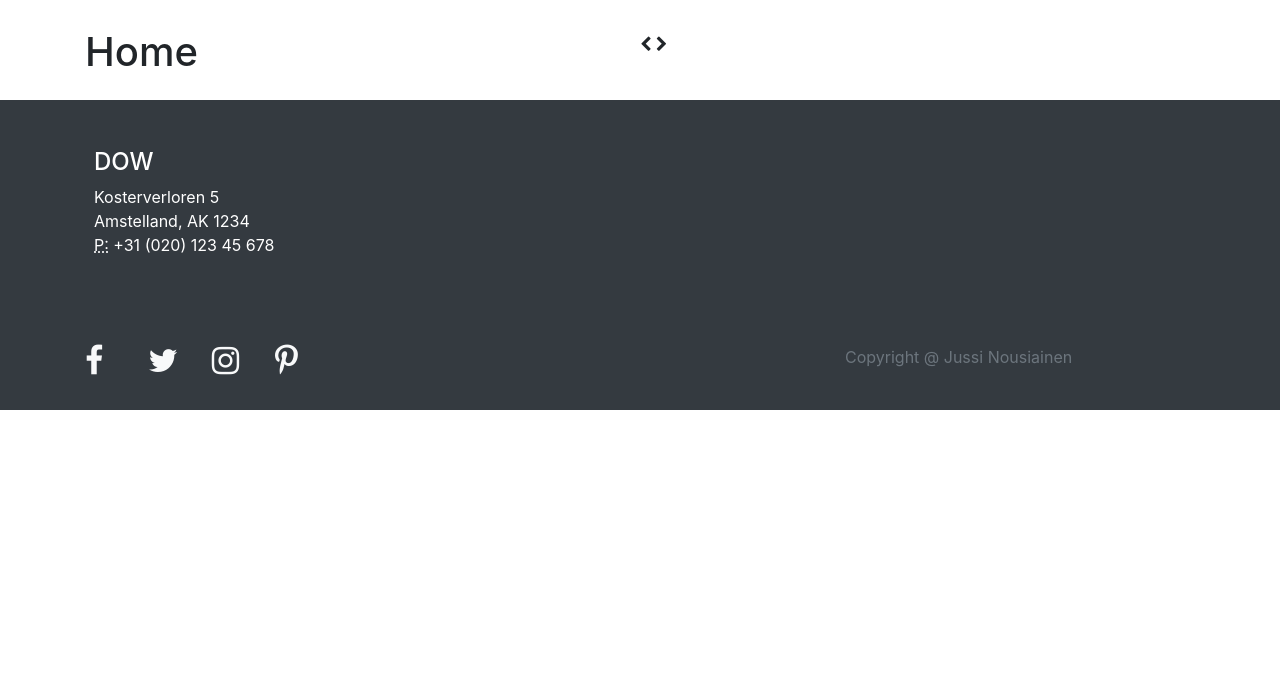
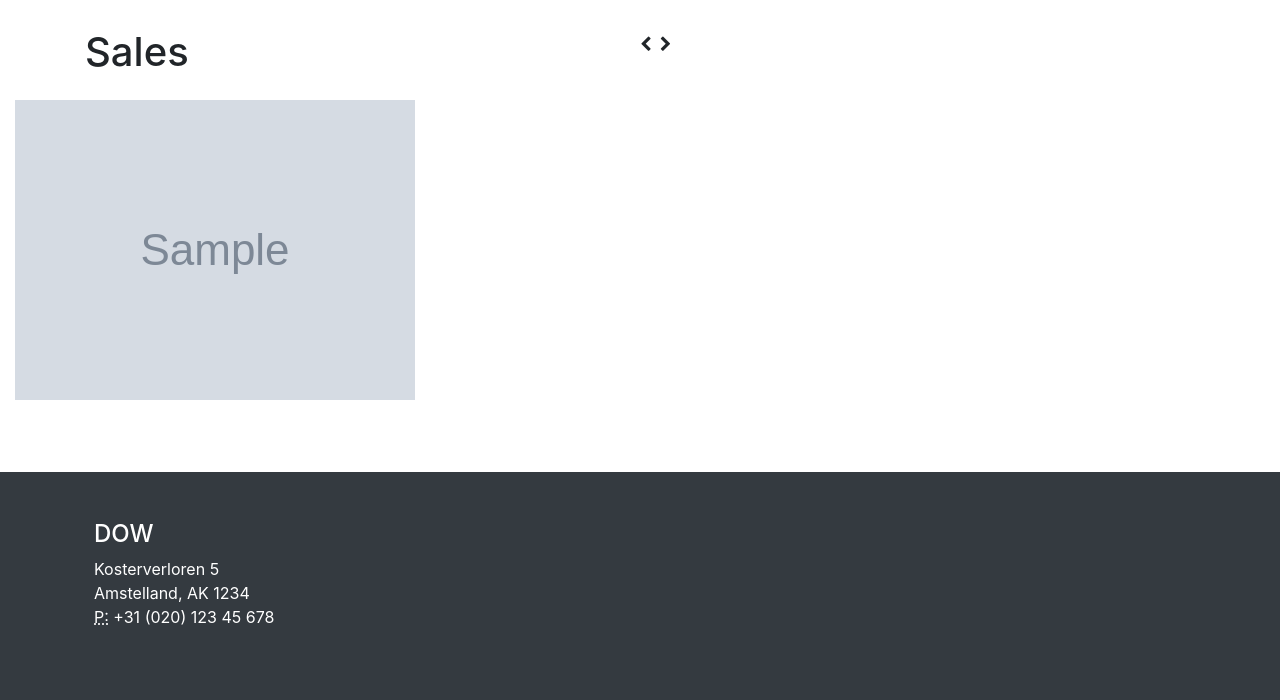
Before and after one commit to Junon72/DreamsOnWheels, a Django app: page / in a window 1280 px wide. Shown: the part 510-1210 px from the top of the page. Before the commit the page ends 920 px from the top, so only its background shows below. Run offline with Django 3.2, Linux system fonts and the light colour scheme; tables that the repository leaves empty hold one stand-in row (values such as "Sample post"); grey boxes marked "Sample" are stand-in pictures; some libraries are stand-ins or nearby versions; some web fonts are replaced.

Commit message:
Added amend shopping cart function and products carousel view to the index page

```diff
--- a/cart/urls.py
+++ b/cart/urls.py
@@ -4,6 +4,6 @@ from . import views
 
 urlpatterns = [
 	path('', views.view_cart, name="view_cart"),
-	path('add/<id>/', views.add_to_cart, name="add_to_cart")
-	# path('adjust/<id>/', views.adjust_cart, name="adjust_cart")
+	path('add/<id>/', views.add_to_cart, name="add_to_cart"),
+	path('adjust/<id>/', views.adjust_cart, name="adjust_cart"),
 ]
--- a/home/templates/index.html
+++ b/home/templates/index.html
@@ -17,16 +17,32 @@
 		<div class="container p-0">
 			<div class="row w-100 justify-content-left no-gutters content-div mb-3 mt-5 d-flex">
 				<div class="col">
-					<h1 class="section-title">Home</h1>
+					<h1 class="section-title">Sales</h1>
 				</div>
 				<div class="col carousel-control headerRightElement clearfix">
-					<i class="align-bottom arrow fa fa-chevron-left prev"></i>
+					<i class="align-bottom arrow fa fa-chevron-left prev mr-1"></i>
 					<i class="align-bottom arrow fa fa-chevron-right next"></i>
 				</div>
 			</div>
 		</div>
 	</section>
 </div>
+<!-- / Login Header -->
+
+<!-- Sales Carousel -->
+<section id="sales-carousel">
+	<div class="container-fluid main-wrapper-index">
+		<div class="responsive slider salesSlider clearfix" data-slick="{'slidesToShow': 4, 'slidesToScroll': 4}">
+			{% for item in products %}
+			<div class="sliderItem mr-1">
+				<img src="{{ MEDIA_URL }}{{ item.image_main }}" class="slider-image" alt="{{ product.make }} | {{ product.model }}">
+			</div>
+			{% endfor %}
+		</div>
+	</div>
+</section>
+<br><br><br>
+<!-- / Sales Carousel -->
 
 
 {% endblock %}
--- a/home/views.py
+++ b/home/views.py
@@ -1,6 +1,12 @@
 from django.shortcuts import render
+from products.models import Product
 
 
 def index(request):
     """Return the index.html file"""
-    return render(request, "index.html", {"index_page": "active"})
+    products = Product.objects.all()
+    context = {
+        "index_page": "active",
+        "products": products
+    }
+    return render(request, "index.html", context)
--- a/products/models.py
+++ b/products/models.py
@@ -6,7 +6,7 @@ STATUS_CHOICES = [
     ('d', 'Draft'),
     ('h', 'Highlight'),
     ('a', 'Active'),
-    ('i', 'inactive')
+    ('i', 'Inactive')
 ]
 
 
@@ -32,8 +32,8 @@ PRODUCT_STATUS_CHOICES = [
     ('p', 'Promotion'),
     ('s', 'Soldout'),
     ('o', 'Out of stock'),
-    ('n', 'Not in sales'),
-    ('y', 'In sales')
+    ('n', 'Not on sales'),
+    ('y', 'On sales')
 ]
 
 class Product(models.Model):
@@ -45,7 +45,7 @@ class Product(models.Model):
     build_year = models.PositiveIntegerField(default='0')
     color = models.CharField(max_length=30, default='')
     price = models.DecimalField(max_digits=6, decimal_places=2)
-    old_price = models.DecimalField(max_digits=6, decimal_places=2, blank=True)
+    old_price = models.DecimalField(max_digits=6, decimal_places=2, blank=True, default='0.0')
     image_main = models.ImageField(upload_to="product_images")
     image_sec = models.ImageField(upload_to="product_images", blank=True)
     status = models.CharField(max_length=1, choices=PRODUCT_STATUS_CHOICES, default='y')
```
Also changed, not shown: cart/templates/cart.html (+5 -8 lines), cart/views.py (+15 -0 lines), products/migrations/0005_auto_20200516_1919.py (added).
